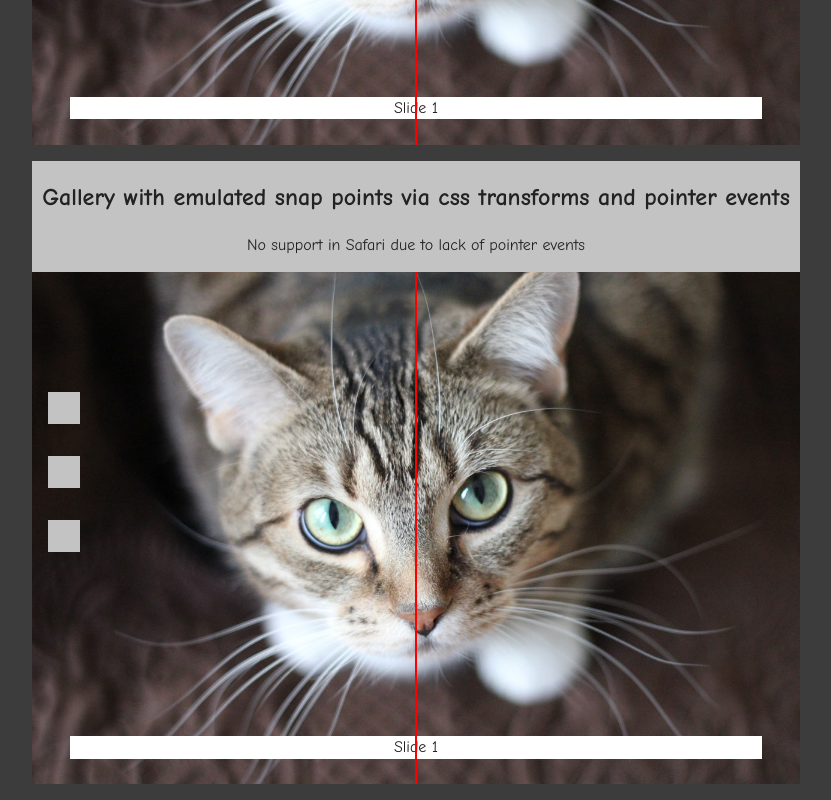
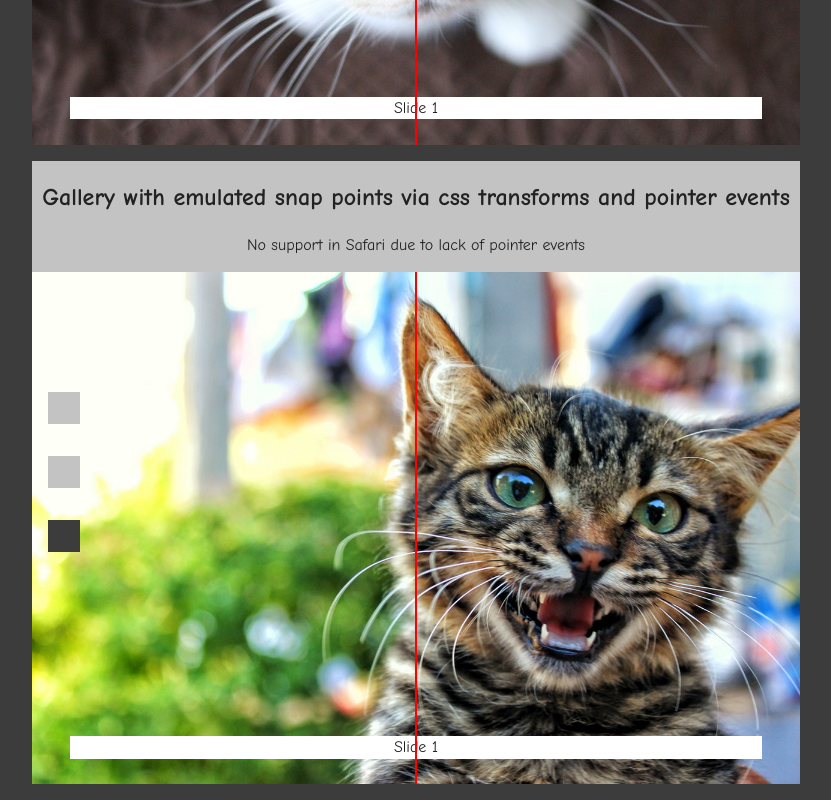
Before and after one commit to maurer2/snap-by-snap, a website built with webpack: page src/index.html in a window 1280 px wide. Shown: the part 495-1295 px from the top of the page, without its empty margins (224-1055 px from the left). Built offline with nearby package versions, Linux system fonts and the light colour scheme.

Commit message:
Fixed intersection observer for navigation

```diff
--- a/src/index.html
+++ b/src/index.html
@@ -63,19 +63,19 @@
         <section class="main">
             <div class="slider">
                 <figure class="slide">
-                    <img src="assets/cat-01.jpg" class="image" alt="cat">
+                    <img src="assets/cat-04.jpg" class="image" alt="cat">
                     <figcaption class="caption">
                         Slide
                     </figcaption>
                 </figure>
                 <figure class="slide">
-                    <img src="assets/cat-02.jpg" class="image" alt="cat">
+                    <img src="assets/cat-05.jpg" class="image" alt="cat">
                     <figcaption class="caption">
                         Slide
                     </figcaption>
                 </figure>
                 <figure class="slide">
-                    <img src="assets/cat-03.jpg" class="image" alt="cat">
+                    <img src="assets/cat-06.jpg" class="image" alt="cat">
                     <figcaption class="caption">
                         Slide
                     </figcaption>
--- a/src/scripts/gallery-fallback.js
+++ b/src/scripts/gallery-fallback.js
@@ -5,29 +5,38 @@ export default class GalleryFallback extends Gallery {
         super(domElement);
 
         this.slider = this.domelement.querySelector('.slider');
+        this.buttons = Array.from(domElement.querySelectorAll('.navigation .button'));
         this.slides = Array.from(this.domelement.querySelectorAll('.slide'));
     }
 
     init() {
-        this.registerEvents();
+        this.registerSlideVisibilityChangeListener();
     }
 
-    registerEvents() {
-        // add intersction observer for nav buttons
+    registerSlideVisibilityChangeListener() {
+        if ('IntersectionObserver' in window && 'IntersectionObserverEntry' in window) {
+            const threshold = 0.5;
+
             this.slideObserver = new IntersectionObserver((entries) => {
-            const visible = entries.filter((entry) => entry.intersectionRatio > 0);
-            const hidden = entries.filter((entry) => entry.intersectionRatio === 0);
+                const visibleElement = entries.filter((entry) => entry.intersectionRatio >= threshold);
 
-            console.log('visible', visible);
-            console.log('hidden', hidden);
+                if (visibleElement.length === 1) {
+                    const index = this.slides.findIndex((slide) => slide === visibleElement[0].target);
+
+                    this.buttons.forEach((button) => button.classList.remove('button--is-active'));
+                    this.buttons[index].classList.add('button--is-active');
+                }
             }, {
                 root: this.slider,
-            rootMargin: '0px',
-            threshold: 0,
+                rootMargin: '0%',
+                threshold: threshold,
             });
 
             this.slides.forEach((slide) => {
                 this.slideObserver.observe(slide);
             })
+        } else {
+            // offset calculation
         }
     }
+}
```
Also changed, not shown: src/assets/cat-04.jpg (added), src/assets/cat-05.jpg (added), src/assets/cat-06.jpg (added). Lines whose indentation alone changed are shown as unchanged.
